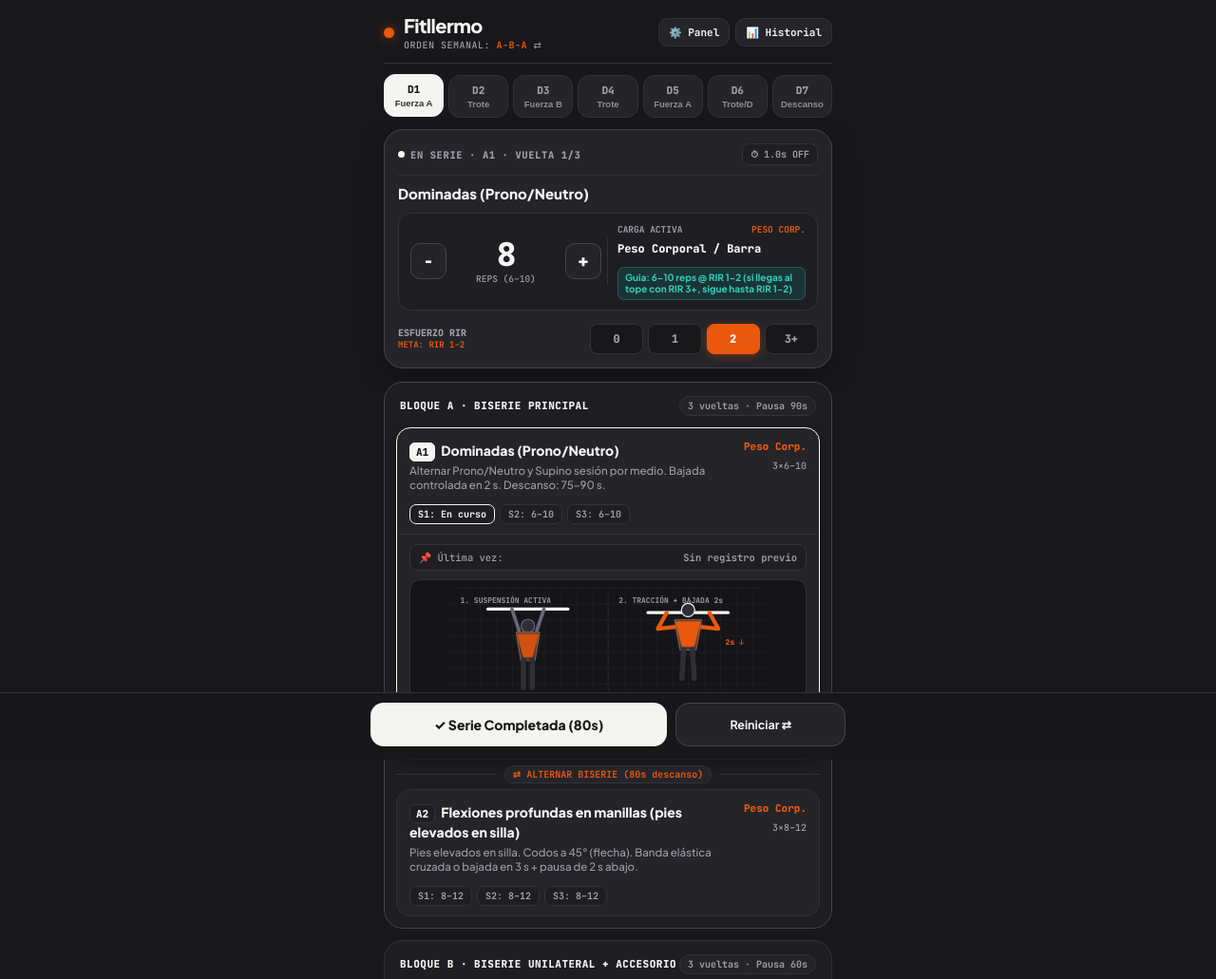
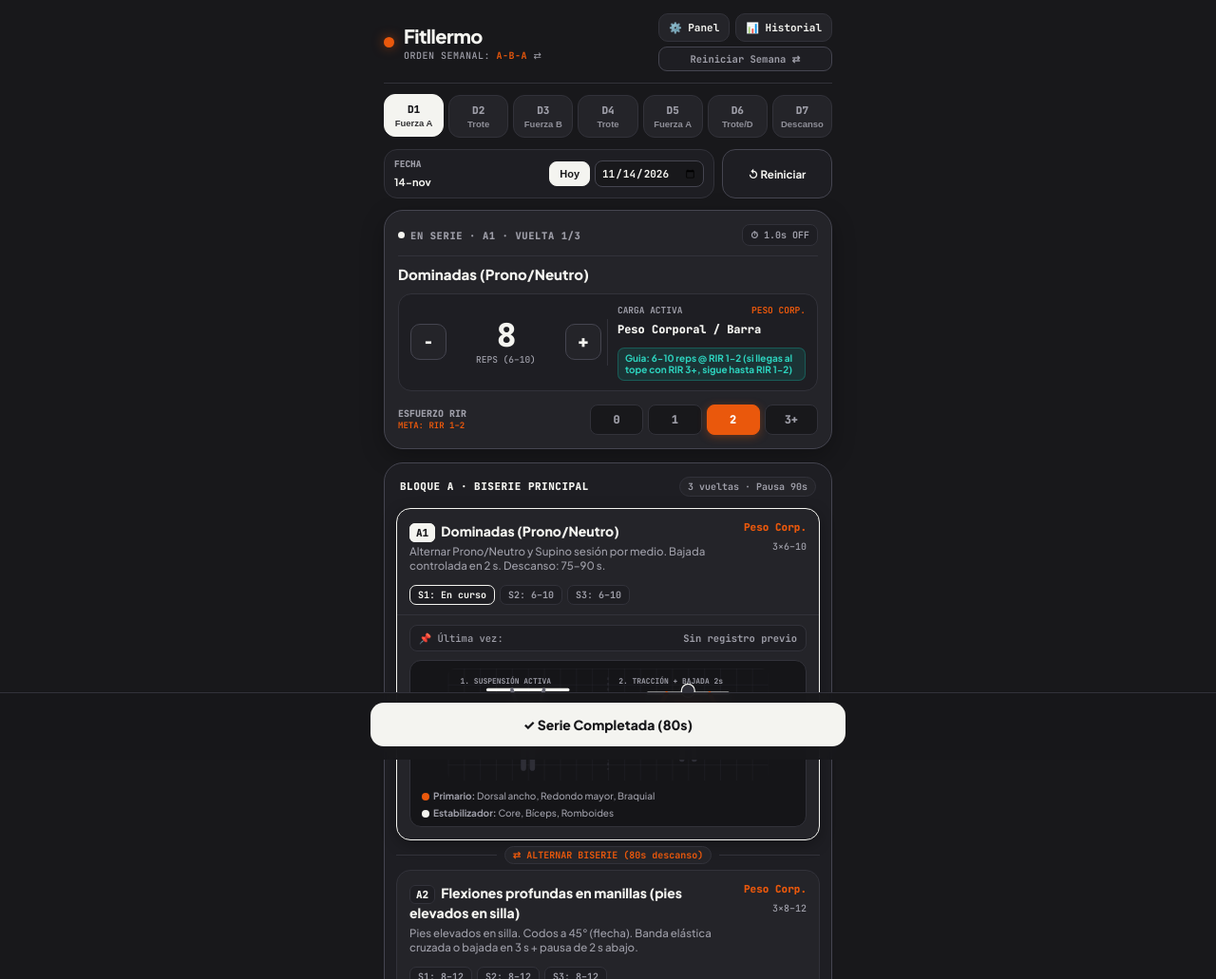
Before and after one commit to memolazcano/Fitllermo, a plain HTML site: page index.html in a window 1280 px wide. Shown: the top 1031 px of the page at 95% size. Drawn offline with Linux system fonts and the light colour scheme.

Commit message:
Add files via upload

```diff
--- a/index.html
+++ b/index.html
@@ -109,7 +109,33 @@
   }
   .top-actions {
     display: flex;
+    flex-direction: column;
+    gap: 5px;
+    align-items: stretch;
+  }
+  .top-actions-row {
+    display: flex;
     gap: 6px;
+  }
+  .top-reset-week-btn {
+    width: 100%;
+    text-align: center;
+    justify-content: center;
+    display: flex;
+    align-items: center;
+    padding: 5px 10px;
+    font-size: 10.5px;
+    background: var(--card-alt);
+    color: var(--muted);
+    border: 1px solid var(--border-strong);
+    border-radius: 9px;
+    font-family: var(--font-mono);
+    font-weight: 700;
+    cursor: pointer;
+  }
+  .top-reset-week-btn:active {
+    background: var(--primary);
+    color: var(--primary-text);
   }
   .chip-btn {
     background: var(--card);
@@ -760,27 +786,54 @@
     outline: none;
     border-color: var(--accent);
   }
+  /* FRANJA 3/4 FECHA + 1/4 REINICIAR SESIÓN (FUERZA Y TROTE) */
+  .session-top-row {
+    display: grid;
+    grid-template-columns: 3fr 1fr;
+    gap: 8px;
+    margin-bottom: 12px;
+    align-items: stretch;
+  }
   .run-date-bar {
     background: var(--card-alt);
     border: 1px solid var(--border);
     border-radius: 14px;
-    padding: 10px 12px;
-    margin-bottom: 10px;
+    padding: 8px 10px;
     display: flex;
     justify-content: space-between;
     align-items: center;
-    gap: 8px;
-    flex-wrap: wrap;
+    gap: 6px;
+    min-width: 0;
   }
   .run-date-input {
     background: var(--bg);
     color: var(--text);
     border: 1px solid var(--border-strong);
     border-radius: 8px;
-    padding: 6px 8px;
+    padding: 5px 6px;
     font-family: var(--font-mono);
-    font-size: 12px;
+    font-size: 11px;
     font-weight: 700;
+    max-width: 122px;
+  }
+  .session-reset-btn {
+    background: var(--card-alt);
+    color: var(--text);
+    border: 1px solid var(--border-strong);
+    border-radius: 14px;
+    padding: 8px 6px;
+    font-family: var(--font-ui);
+    font-size: 11.5px;
+    font-weight: 700;
+    cursor: pointer;
+    display: flex;
+    align-items: center;
+    justify-content: center;
+    text-align: center;
+  }
+  .session-reset-btn:active {
+    background: var(--primary);
+    color: var(--primary-text);
   }
   .run-pace-result {
     background: var(--bg);
@@ -911,11 +964,11 @@
   .dock-inner {
     max-width: 500px;
     margin: 0 auto;
-    display: grid;
-    grid-template-columns: 1.75fr 1fr;
-    gap: 9px;
+    display: flex;
+    justify-content: center;
   }
   .btn-primary-action {
+    width: 100%;
     background: var(--primary);
     color: var(--primary-text);
     border: none;
@@ -1001,8 +1054,13 @@
       </div>
     </div>
     <div class="top-actions">
-      <button class="chip-btn" id="panelToggleBtn" onclick="toggleViewModal('panel')">⚙️ Panel</button>
-      <button class="chip-btn" id="historyToggleBtn" onclick="toggleViewModal('history')">📊 Historial</button>
+      <div class="top-actions-row">
+        <button class="chip-btn" id="panelToggleBtn" onclick="toggleViewModal('panel')">⚙️ Panel</button>
+        <button class="chip-btn" id="historyToggleBtn" onclick="toggleViewModal('history')">📊 Historial</button>
+      </div>
+      <button class="top-reset-week-btn" id="secondaryActionBtn" onclick="resetWeekAndFlipPattern()">
+        Reiniciar Semana ⇄
+      </button>
     </div>
   </header>
 
@@ -1018,9 +1076,6 @@
   <div class="dock-inner">
     <button class="btn-primary-action" id="mainActionBtn" onclick="handlePrimaryAction()">
       ✓ Serie Completada
-    </button>
-    <button class="btn-secondary-action" id="secondaryActionBtn" onclick="resetWeekAndFlipPattern()">
-      Reiniciar ⇄
     </button>
   </div>
 </div>
@@ -1139,6 +1194,7 @@ var state = {
   sessionLogs: {},
   sessionStartTime: null,
   sessionCompletedToday: false,
+  sessionDateKey: '',
   daySessions: {},         // Guarda el progreso en vivo de cada día de fuerza { [day]: {...} }
   runDrafts: {},           // Guarda borradores no guardados de trote por día { [day]: { dist, time, kcal, dateKey } }
   completedDays: {},
@@ -1229,7 +1285,8 @@ function saveCurrentDaySnapshot() {
       manualExpandedBlocks: Object.assign({}, state.manualExpandedBlocks || {}),
       sessionLogs: JSON.parse(JSON.stringify(state.sessionLogs || {})),
       sessionStartTime: state.sessionStartTime || null,
-      sessionCompletedToday: !!state.sessionCompletedToday
+      sessionCompletedToday: !!state.sessionCompletedToday,
+      dateKey: state.sessionDateKey || getTodayDateKey()
     };
   } else if (curType === 'run') {
     var cleanDist = (state.runDistStr === '0.00' || state.runDistStr === '0') ? '' : String(state.runDistStr || '');
@@ -1269,6 +1326,7 @@ function restoreDaySnapshot(targetDay) {
       state.manualExpandedBlocks = Object.assign({}, snap.manualExpandedBlocks || {});
       state.sessionStartTime = snap.sessionStartTime || null;
       state.sessionCompletedToday = !!snap.sessionCompletedToday;
+      state.sessionDateKey = snap.dateKey || getTodayDateKey();
       state.currentRIR = String(snap.currentRIR || '2');
       var activeStep = steps[state.stepIndex] || steps[0];
       state.currentReps = Number(snap.currentReps) || (activeStep ? activeStep.ex.defaultReps : 8);
@@ -1279,6 +1337,7 @@ function restoreDaySnapshot(targetDay) {
       state.manualExpandedBlocks = {};
       state.sessionStartTime = null;
       state.sessionCompletedToday = false;
+      state.sessionDateKey = getTodayDateKey();
       state.currentRIR = '2';
       if (steps[0]) {
         state.currentReps = steps[0].ex.defaultReps;
@@ -1420,6 +1479,7 @@ function loadState() {
         runTimeStr: initTimeStr,
         runKcal: initKcalStr,
         runDateKey: preferredConfig.runDateKey || getTodayDateKey(),
+        sessionDateKey: preferredConfig.sessionDateKey || getTodayDateKey(),
         sessionCompletedToday: !!preferredConfig.sessionCompletedToday,
         activeModal: null,
         confirmingClearAll: false
@@ -1505,6 +1565,7 @@ function saveState() {
       sessionLogs: state.sessionLogs,
       sessionStartTime: state.sessionStartTime,
       sessionCompletedToday: state.sessionCompletedToday,
+      sessionDateKey: state.sessionDateKey,
       daySessions: state.daySessions,
       runDrafts: state.runDrafts,
       completedDays: state.completedDays,
@@ -2553,10 +2614,13 @@ function completeStrengthWorkout(rData) {
     });
   });
 
+  var chosenDateKey = state.sessionDateKey || getTodayDateKey();
+  var humanDate = formatDateKeyForDisplay(chosenDateKey);
+
   var record = {
     id: Date.now(),
-    dateKey: getTodayDateKey(),
-    date: new Date().toLocaleDateString('es-CL', { day: '2-digit', month: 'short' }),
+    dateKey: chosenDateKey,
+    date: humanDate,
     day: state.day,
     routineType: rData.routineType || (rData.shortName === 'Rutina B' ? 'routineB' : 'routineA'),
     weekPattern: state.weekPattern,
@@ -2647,6 +2711,7 @@ function resetOnlyCurrentDaySession(showFeedback) {
   state.manualExpandedBlocks = {};
   state.sessionStartTime = null;
   state.sessionCompletedToday = false;
+  state.sessionDateKey = getTodayDateKey();
   if (state.daySessions) delete state.daySessions[state.day];
   if (state.runDrafts) delete state.runDrafts[state.day];
 
@@ -2768,16 +2833,46 @@ function updateLiveRunPaceDisplay() {
 }
 
 function setRunDatePreset(dateKey) {
-  state.runDateKey = dateKey;
+  var effType = getEffectiveDayType(state.day);
+  if (effType === 'run') {
+    state.runDateKey = dateKey;
+  } else {
+    state.sessionDateKey = dateKey;
+    var existingStrength = (state.history || []).find(function(h) {
+      return h && h.type === 'strength' && Number(h.day) === Number(state.day);
+    });
+    if (existingStrength) {
+      existingStrength.dateKey = dateKey;
+      existingStrength.date = formatDateKeyForDisplay(dateKey);
+    }
+  }
   saveState();
   render();
 }
 
 function onRunDateChange(newDateKey) {
   if (!newDateKey) return;
-  state.runDateKey = newDateKey;
-  saveState();
-  render();
+  setRunDatePreset(newDateKey);
+}
+
+function buildSessionDateAndResetBarHTML(activeDateKey) {
+  var todayKey = getTodayDateKey();
+  var resolvedKey = activeDateKey || todayKey;
+  return [
+    '<div class="session-top-row">',
+    '<div class="run-date-bar">',
+    '<div style="min-width:0">',
+    '<span style="font-family:var(--font-mono);font-size:9.5px;font-weight:800;color:var(--muted);display:block;text-transform:uppercase">Fecha</span>',
+    '<span style="font-size:11px;color:var(--text);font-weight:700;white-space:nowrap">' + formatDateKeyForDisplay(resolvedKey) + '</span>',
+    '</div>',
+    '<div style="display:flex;align-items:center;gap:5px;flex-shrink:0">',
+    '<button type="button" class="seg-btn ' + (resolvedKey === todayKey ? 'active' : '') + '" onclick="setRunDatePreset(\'' + todayKey + '\')">Hoy</button>',
+    '<input type="date" class="run-date-input" value="' + resolvedKey + '" onchange="onRunDateChange(this.value)" />',
+    '</div>',
+    '</div>',
+    '<button type="button" class="session-reset-btn" onclick="resetOnlyCurrentDaySession(true)">↺ Reiniciar</button>',
+    '</div>'
+  ].join('');
 }
 
 function onRunDistFormattedInput(inputEl) {
@@ -3625,7 +3720,8 @@ function render() {
     ].join('');
   }).join('');
 
-  main.innerHTML = unifiedConsoleHTML + capsulesHTML;
+  var strengthDateBarHTML = buildSessionDateAndResetBarHTML(state.sessionDateKey || getTodayDateKey());
+  main.innerHTML = strengthDateBarHTML + unifiedConsoleHTML + capsulesHTML;
 }
 
 /* ============================================================================
@@ -3750,7 +3846,6 @@ function renderControlPanelView(container) {
 function renderRunView(container, isOptionalDay6) {
   var pace = formatPaceFromRun(state.runDistStr, state.runTimeStr);
   var todayKey = getTodayDateKey();
-  var yesterdayKey = getYesterdayDateKey();
   var activeDateKey = state.runDateKey || todayKey;
   var estKcal = estimateNetRunKcal(state.runDistStr);
   var kcalPlaceholder = estKcal > 0 ? ('Est. ~' + estKcal + ' kcal') : 'Est. ~1 kcal/kg/km';
@@ -3770,24 +3865,15 @@ function renderRunView(container, isOptionalDay6) {
 
   var statusClass = pace.empty ? '' : (pace.optimal ? 'ok' : 'warn');
   var statusText = pace.empty ? 'PENDIENTE DE DATOS' : (pace.optimal ? 'RITMO META (5\'30"–6\'00")' : 'RITMO REGISTRADO');
+  var runDateBarHTML = buildSessionDateAndResetBarHTML(activeDateKey);
 
   container.innerHTML = [
     optSwitch,
+    runDateBarHTML,
     '<section class="run-card">',
     '<div style="display:flex;justify-content:space-between;align-items:center;margin-bottom:12px">',
     '<div style="font-size:16px;font-weight:800">Trote Urbano</div>',
     '<span class="capsule-pill">Día ' + state.day + ' · Meta 6,5–7,0 km</span>',
-    '</div>',
-    '<div class="run-date-bar">',
-    '<div>',
-    '<span style="font-family:var(--font-mono);font-size:10px;font-weight:800;color:var(--muted);display:block;text-transform:uppercase">Fecha de ejecución</span>',
-    '<span style="font-size:11px;color:var(--text);font-weight:700">' + formatDateKeyForDisplay(activeDateKey) + '</span>',
-    '</div>',
-    '<div style="display:flex;align-items:center;gap:5px;flex-wrap:wrap">',
-    '<button type="button" class="seg-btn ' + (activeDateKey === todayKey ? 'active' : '') + '" onclick="setRunDatePreset(\'' + todayKey + '\')">Hoy</button>',
-    '<button type="button" class="seg-btn ' + (activeDateKey === yesterdayKey ? 'active' : '') + '" onclick="setRunDatePreset(\'' + yesterdayKey + '\')">Ayer</button>',
-    '<input type="date" class="run-date-input" value="' + activeDateKey + '" onchange="onRunDateChange(this.value)" />',
-    '</div>',
     '</div>',
     '<div class="run-inputs-grid">',
     '<div class="run-field-box">',
```
